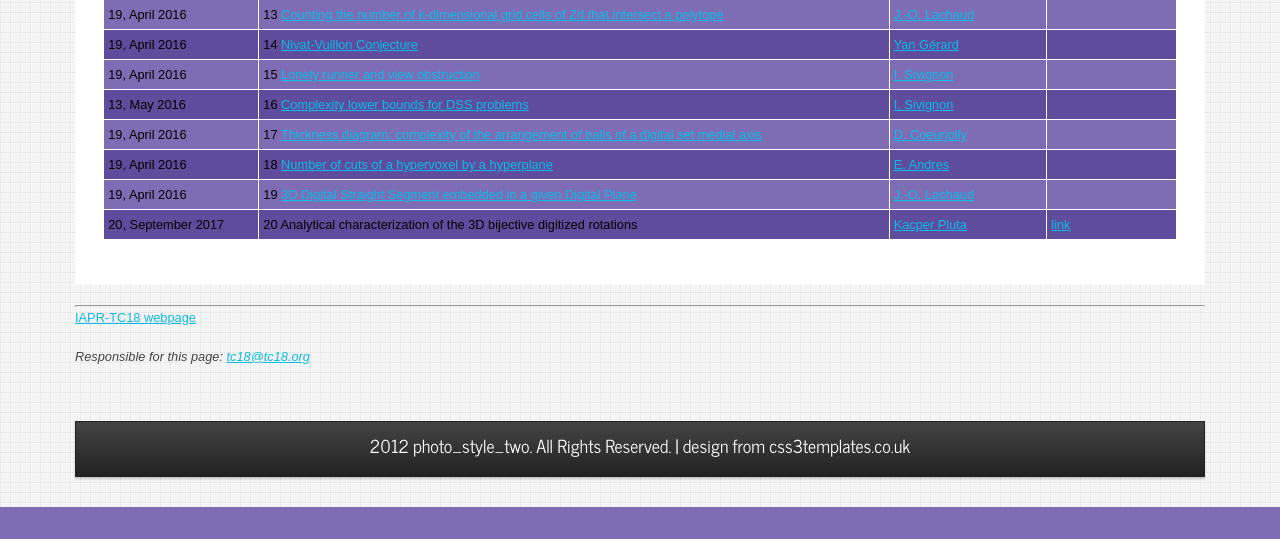
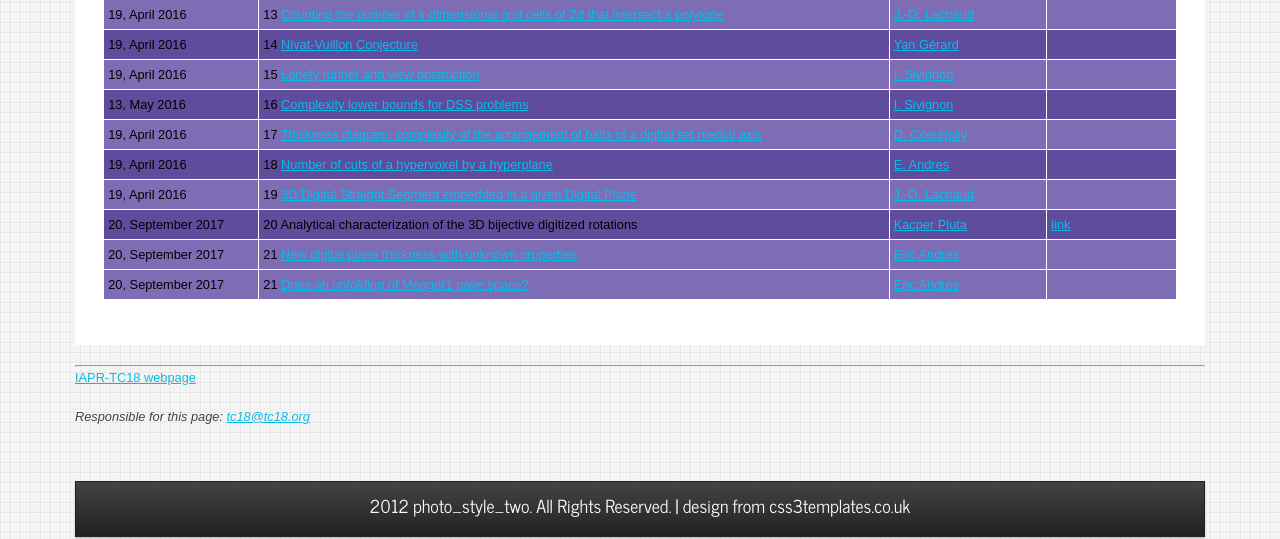
Before and after one commit to TC-18/tc18.org, a PHP site: page /openProblems/ in a window 1280 px wide. Shown: the part 938-1477 px from the top of the page. Before the commit the page ends 1445 px from the top, so only its background shows below. Run offline with PHP 8.4, Linux system fonts and the light colour scheme.

Commit message:
eric andres open problem

```diff
--- a/OpenProblems.php
+++ b/OpenProblems.php
@@ -213,6 +213,18 @@
 	      <td class="even"><a class="list" href="mailto:kacper.pluta@esiee.fr">Kacper Pluta</a></td>
 	      <td class="even"><a class="list" href="https://perso.esiee.fr/~plutak/projects/2017-06-06-3d-bij">link</a></td>
 	    </tr>
+	    <tr>
+	      <td class="odd">20, September 2017</td>
+	      <td class="odd">21  <a class="list" href="http://www.tc18.org/openProblems/OpenProblem1_Andres.pdf">New digital plane thickness with unknown properties</a></td>
+	      <td class="odd"><a class="list" href="mailto:eric.andres@univ-poitiers.fr">Eric Andres</a></td>
+	      <td class="odd"></td>
+	    </tr>
+	    <tr>
+	      <td class="odd">20, September 2017</td>
+	      <td class="odd">21  <a class="list" href="http://www.tc18.org/openProblems/OpenProblem2_Andres.pdf">Does an unfolding of Menger1 pave space?</a></td>
+	      <td class="odd"><a class="list" href="mailto:eric.andres@univ-poitiers.fr">Eric Andres</a></td>
+	      <td class="odd"></td>
+	    </tr>
 
 
 		<!-- <tr> -->
```
Also changed, not shown: 2 other files.
